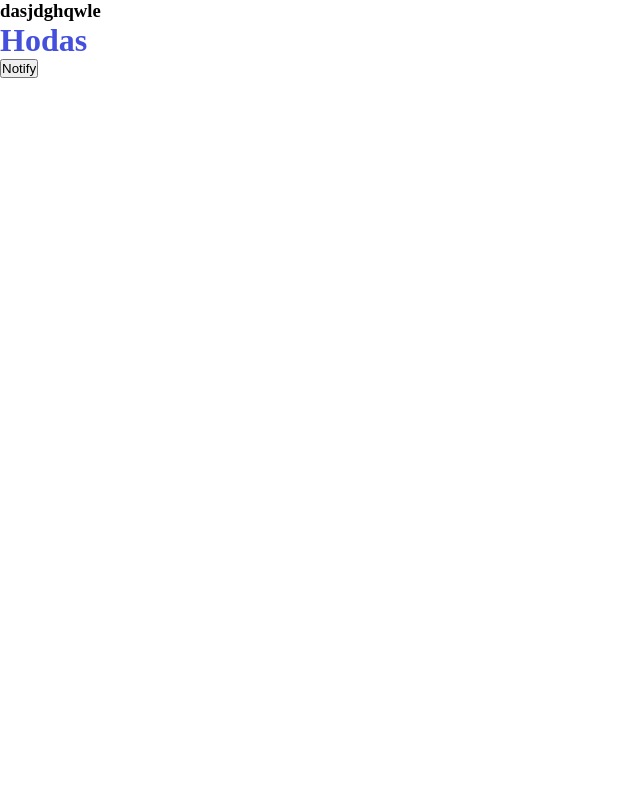
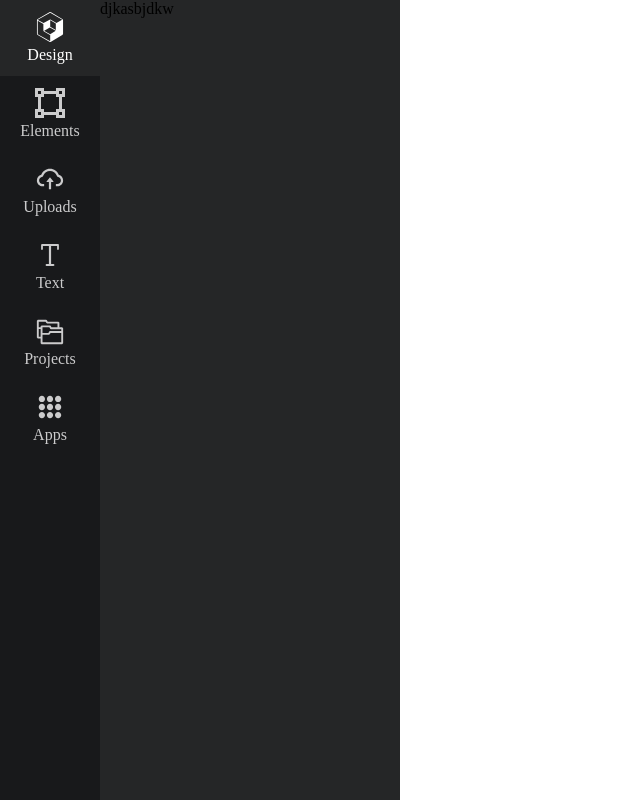
Before and after one commit to Texxy28/electron---react, a React app: page / in a window 1280 px wide. Shown: the whole page, without its empty margins (0-640 px from the left). Built offline with nearby package versions, Linux system fonts and the light colour scheme.

Commit message:
intento de sidebar un poco raro

```diff
--- a/main.js
+++ b/main.js
@@ -17,6 +17,7 @@ const createWindow = () => {
         }
     });
     mainWindow.maximize();
+    //mainWindow.setMenu(null);
     mainWindow.show();
 
     mainWindow.loadFile('./public/index.html');
--- a/package.json
+++ b/package.json
@@ -14,7 +14,8 @@
   "dependencies": {
     "electron": "^22.0.0",
     "react": "^18.2.0",
-    "react-dom": "^18.2.0"
+    "react-dom": "^18.2.0",
+    "react-icons": "^4.7.1"
   },
   "devDependencies": {
     "@babel/core": "^7.20.12",
--- a/src/App.js
+++ b/src/App.js
@@ -1,16 +1,14 @@
 import React from 'react'
+import { OptionsBar, SideBar } from './components'
 
 const App = () => {
 
     return (
 
-        <div>
+        <div id='main_div'>
 
-            <h3>dasjdghqwle</h3>
-            <h1>Hodas</h1>
-            <button onClick={() => {
-                electron.notificationApi.sendNotification("Hola");
-            }}>Notify</button>
+            <SideBar />
+            <OptionsBar />
 
         </div>
 
--- /dev/null
+++ b/src/components/OptionsBar/OptionsBar.css
@@ -0,0 +1,4 @@
+.optionsBar_div {
+  background: #252627;
+  width: 300px;
+}
--- /dev/null
+++ b/src/components/OptionsBar/OptionsBar.js
@@ -0,0 +1,17 @@
+import React from 'react'
+
+import './OptionsBar.css'
+
+const OptionsBar = () => {
+
+    return (
+
+        <div className='optionsBar_div'>
+            djkasbjdkw
+        </div>
+
+    )
+
+}
+
+export default OptionsBar
--- /dev/null
+++ b/src/components/SideBar/SideBar.css
@@ -0,0 +1,5 @@
+.sidebar_div {
+  width: 100px;
+  height: 100vh;
+  background: #18191b;
+}
--- /dev/null
+++ b/src/components/SideBar/SideBar.js
@@ -0,0 +1,67 @@
+import React from 'react'
+import { useState } from 'react'
+
+import { SiMaterialdesignicons, SiBlueprint } from 'react-icons/si'
+import { AiOutlineCloudUpload } from 'react-icons/ai'
+import { RxText } from 'react-icons/rx'
+import { VscFileSubmodule } from 'react-icons/vsc'
+import { IoIosKeypad } from 'react-icons/io'
+
+import SideBarButtons from '../SideBarButtons/SideBarButtons'
+import './SideBar.css'
+import { icons } from 'react-icons'
+
+const SideBar = () => {
+
+    const items = [
+        {
+            logo: <SiBlueprint color='#cbcbcc' size={30}/>,
+            title: 'Design'
+        },
+        {
+            logo: <SiMaterialdesignicons color='#cbcbcc' size={30}/>,
+            title: 'Elements'
+        },
+        {
+            logo: <AiOutlineCloudUpload color='#cbcbcc' size={30}/>,
+            title: 'Uploads'
+        },
+        {
+            logo: <RxText color='#cbcbcc' size={30}/>,
+            title: 'Text'
+        },
+        {
+            logo: <VscFileSubmodule color='#cbcbcc' size={30}/>,
+            title: 'Projects'
+        },
+        {
+            logo: <IoIosKeypad color='#cbcbcc' size={30}/>,
+            title: 'Apps'
+        }
+    ]
+
+    const [selectedItem, setSelectedItem] = useState(items[0].title);
+
+    return (
+
+        <div className='sidebar_div'>
+
+            {items.map((boton) => {
+                return (
+                    <SideBarButtons
+                        key={boton.title}
+                        logo={boton.logo}
+                        nombre={boton.title}
+                        selectedItem={selectedItem}
+                        setSelectedItem={setSelectedItem}
+                    />
+                )
+            })}
+
+        </div>
+
+    )
+
+}
+
+export default SideBar
--- /dev/null
+++ b/src/components/SideBarButtons/SideBarButtons.css
@@ -0,0 +1,27 @@
+.sideBarButtons_div {
+  background: none;
+  width: 100%;
+  display: flex;
+  flex-direction: column;
+  justify-content: center;
+  align-items: center;
+  padding-top: 12px;
+  padding-bottom: 12px;
+  cursor: pointer;
+}
+
+.sideBarButtons_div:hover div span{
+  color: #ffffff;
+}
+
+.sideBarButtons_div:hover .icon svg path {
+  color: #ffffff;
+}
+
+.selected {
+  background: #252627;
+}
+
+.sideBarButtons_div div span {
+  color: #cbcbcc;
+}
--- /dev/null
+++ b/src/components/SideBarButtons/SideBarButtons.js
@@ -0,0 +1,25 @@
+import React from 'react'
+
+import './SideBarButtons.css'
+
+const SideBarButtons = ({ logo, nombre, selectedItem, setSelectedItem }) => {
+
+    return (
+
+        <div
+            className={selectedItem === nombre ? 'sideBarButtons_div selected' : 'sideBarButtons_div'}
+            onClick={() => setSelectedItem(nombre)}
+        >
+
+            <div className='icon'>
+                {logo}
+            </div>
+            <div><span>{nombre}</span></div>
+
+        </div>
+
+    )
+
+}
+
+export default SideBarButtons
--- /dev/null
+++ b/src/components/index.js
@@ -0,0 +1,2 @@
+export { default as SideBar } from './SideBar/SideBar';
+export { default as OptionsBar } from './OptionsBar/OptionsBar';
--- a/src/index.css
+++ b/src/index.css
@@ -3,6 +3,11 @@
   margin: 0;
 }
 
-h1 {
-  color: #444fde;
+body {
+  box-sizing: border-box;
+  background: #fff 100vh;
 }
+
+#main_div {
+  display: flex;
+}
```
Also changed, not shown: 3 other files (tests, documents, lock files or other folders).
